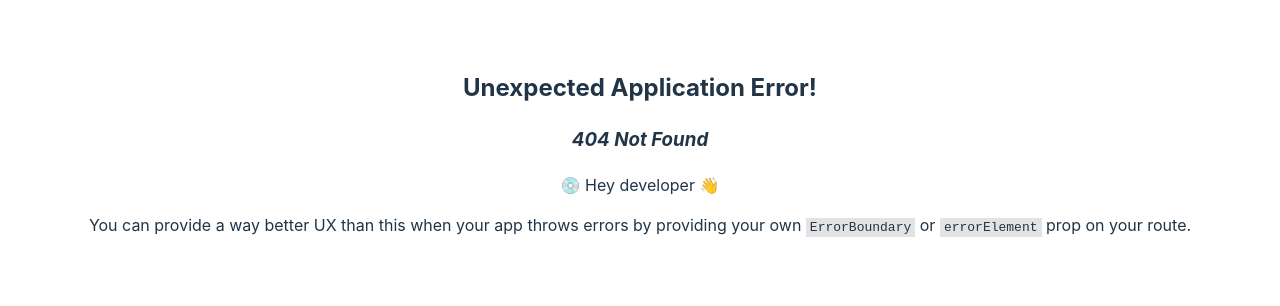
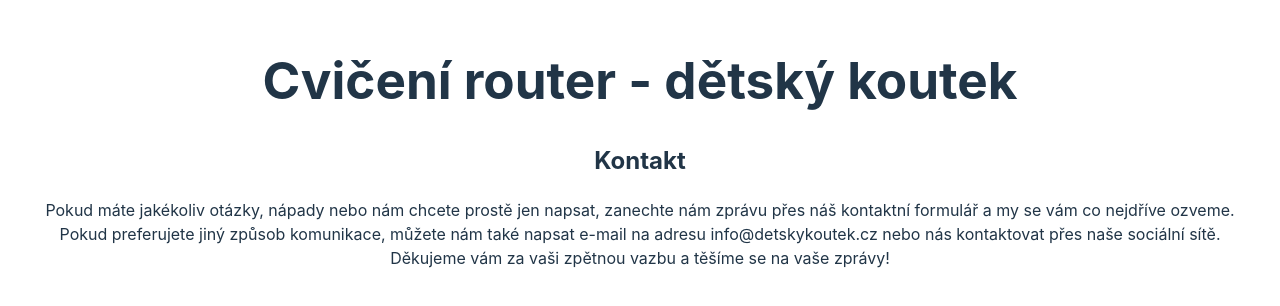
Before and after one commit to JavaBorka/cviceni-react-detsky-koutek, a React (Vite) app: page /contact in a window 1280 px wide. Before the commit this address had no page. Shown: the part 248-554 px from the top of the page. Built offline with nearby package versions, Linux system fonts and the light colour scheme.

Commit message:
Založení komponenty Contact

```diff
--- a/src/main.jsx
+++ b/src/main.jsx
@@ -3,6 +3,7 @@ import React from 'react'
 import App from './App.jsx'
 import Homepage from './pages/Homepage/index.jsx'
 import About from './pages/About/index.jsx'
+import Contact from './pages/Contact/index.jsx'
 import './index.css'
 
 import {
@@ -22,6 +23,10 @@ const router = createBrowserRouter([
       {
         path: 'aboutUs',
         element: <About />
+      },
+      {
+        path: 'contact',
+        element: <Contact />
       }
     ]
   }
--- /dev/null
+++ b/src/pages/Contact/index.jsx
@@ -0,0 +1,11 @@
+function Contact() {
+    return (
+        <>
+            <h2>Kontakt</h2>
+            <p>Pokud máte jakékoliv otázky, nápady nebo nám chcete prostě jen napsat, zanechte nám zprávu přes náš kontaktní formulář a my se vám co nejdříve ozveme. Pokud preferujete jiný způsob komunikace, můžete nám také napsat e-mail na adresu info@detskykoutek.cz nebo nás kontaktovat přes naše sociální sítě. Děkujeme vám za vaši zpětnou vazbu a těšíme se na vaše zprávy!
+            </p>
+        </>
+    );
+}
+
+export default Contact;
```
Also changed, not shown: 1 other file (tests, documents, lock files or other folders).
